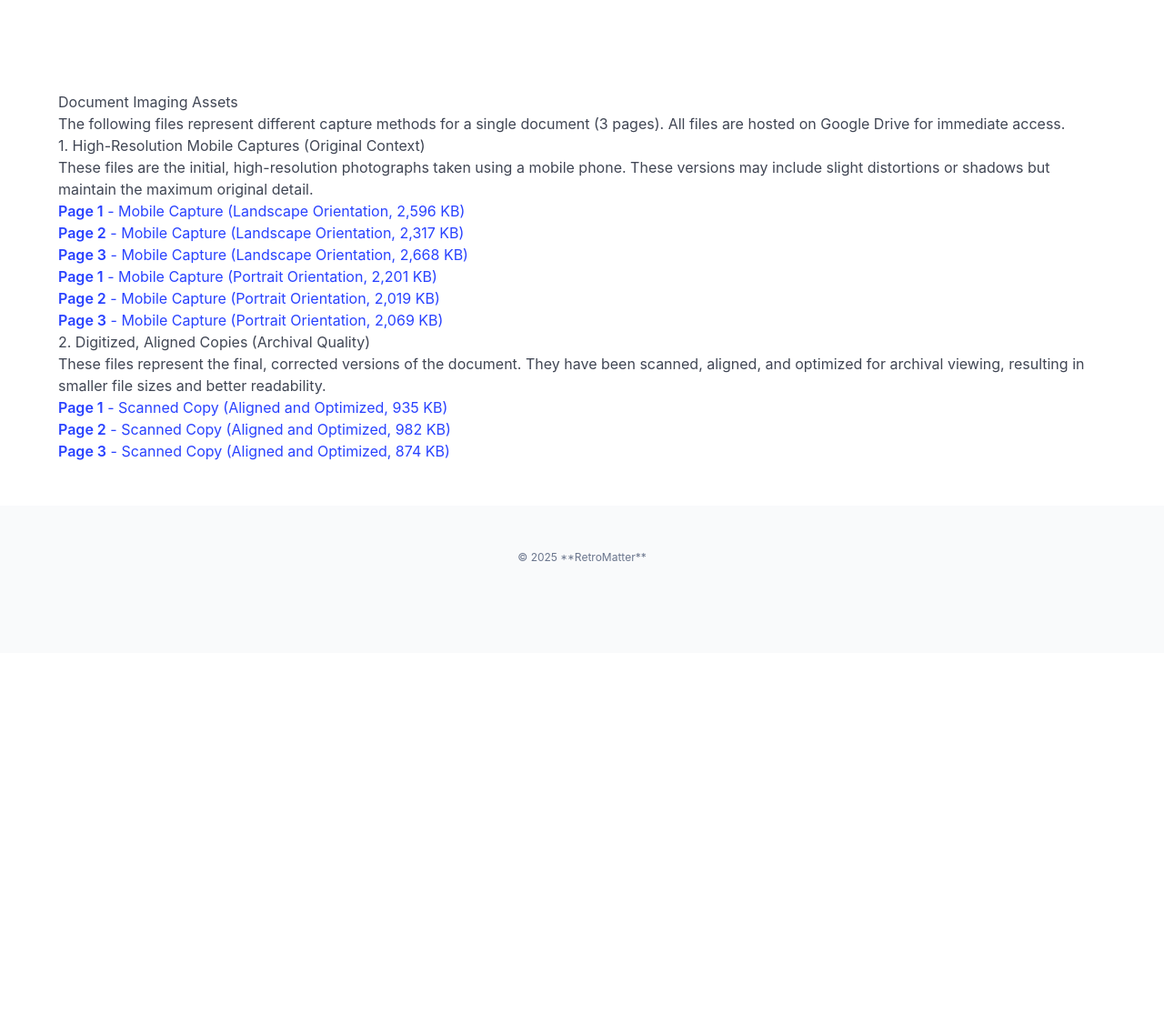
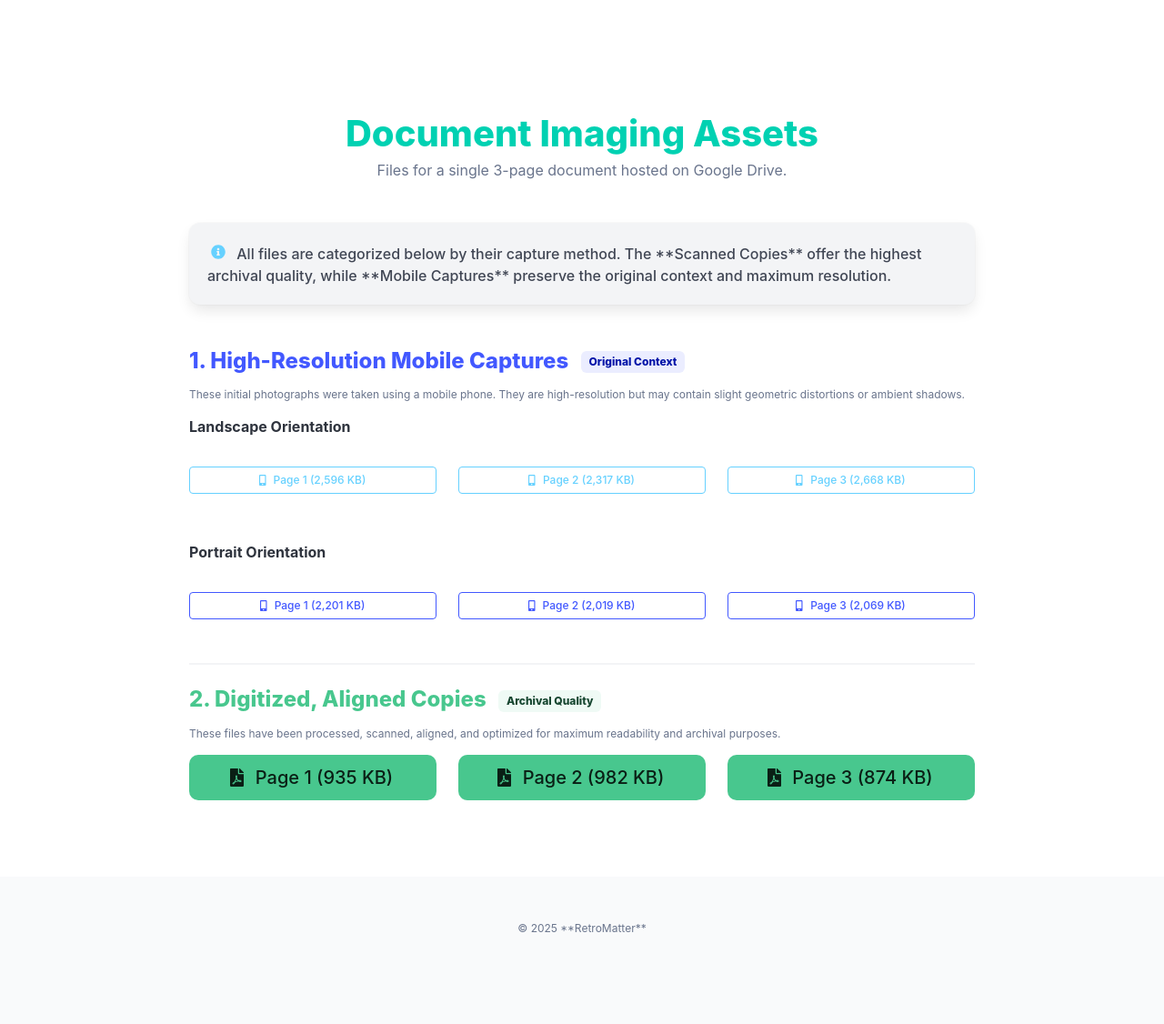
Before and after one commit to retromatter/retromatter.github.io, a Jekyll site: the page built from files/scans/index.md, in a window 1280 px wide. Shown: the whole page at 91% size. Built offline with Jekyll 4.4.1, drawn with Linux system fonts in a browser that asks for light colours; nearby versions of some CDN libraries; before the commit the page ends 900 px from its top, so only the background shows below that.

Commit message:
Revise document imaging assets layout and content
Updated the title and improved the structure of the document imaging assets section. Added sections for landscape and portrait orientations with corresponding links.

```diff
--- a/files/scans/index.md
+++ b/files/scans/index.md
@@ -1,27 +1,111 @@
 ---
 layout: default
-title: NOVSCAN
+title: NOVSCAN - Document Assets
 ---
 
-# Document Imaging Assets
+<div class="container is-max-desktop">
+    <div class="section pt-5 pb-5">
 
-The following files represent different capture methods for a single document (3 pages). All files are hosted on Google Drive for immediate access.
+        <h1 class="title is-2 has-text-centered has-text-primary mb-2">
+            Document Imaging Assets
+        </h1>
+        <p class="subtitle is-6 has-text-centered has-text-grey mb-6">
+            Files for a single 3-page document hosted on Google Drive.
+        </p>
 
-## 1. High-Resolution Mobile Captures (Original Context)
+        <div class="box has-background-white-ter mb-6">
+            <p class="is-size-6 has-text-weight-medium">
+                <span class="icon has-text-info mr-1"><i class="fas fa-info-circle"></i></span>
+                All files are categorized below by their capture method. The **Scanned Copies** offer the highest archival quality, while **Mobile Captures** preserve the original context and maximum resolution.
+            </p>
+        </div>
 
-These files are the initial, high-resolution photographs taken using a mobile phone. These versions may include slight distortions or shadows but maintain the maximum original detail.
+        <h2 class="title is-4 mb-4 has-text-link">
+            1. High-Resolution Mobile Captures <span class="tag is-link is-light ml-2">Original Context</span>
+        </h2>
+        <p class="subtitle is-7 has-text-grey mb-4">
+            These initial photographs were taken using a mobile phone. They are high-resolution but may contain slight geometric distortions or ambient shadows.
+        </p>
 
-* [**Page 1** - Mobile Capture (Landscape Orientation, 2,596 KB)](https://drive.google.com/file/d/1JHGYx_YnqgsRYmDlB9fla1JtlennOSy3/view?usp=sharing)
-* [**Page 2** - Mobile Capture (Landscape Orientation, 2,317 KB)](https://drive.google.com/file/d/13wBdEs8WlGOTcUx0wnyJbICiYksQoylK/view?usp=sharing)
-* [**Page 3** - Mobile Capture (Landscape Orientation, 2,668 KB)](https://drive.google.com/file/d/16jsB-4da4Q2tWpTRL2y21iltpnYgKNEt/view?usp=sharing)
-* [**Page 1** - Mobile Capture (Portrait Orientation, 2,201 KB)](https://drive.google.com/file/d/1UowFxrTh2_OaINgqjG5Iso-mqoeV3TZF/view?usp=sharing)
-* [**Page 2** - Mobile Capture (Portrait Orientation, 2,019 KB)](https://drive.google.com/file/d/1rjPDTfPTRf1Br2qOzxYshwUv4_pNjevW/view?usp=sharing)
-* [**Page 3** - Mobile Capture (Portrait Orientation, 2,069 KB)](https://drive.google.com/file/d/1Ufwg5dJ38Gwj_bAl17rM7t9d3ZkmvzCx/view?usp=sharing)
+        <div class="columns is-multiline is-mobile">
+            {% comment %} --- LANDSCAPE CAPTURES --- {% endcomment %}
+            <div class="column is-12">
+                <p class="is-size-6 has-text-weight-bold has-text-grey-darker mb-2">Landscape Orientation</p>
+            </div>
 
-## 2. Digitized, Aligned Copies (Archival Quality)
+            <div class="column is-4">
+                <a href="https://drive.google.com/file/d/1JHGYx_YnqgsRYmDlB9fla1JtlennOSy3/view?usp=sharing" class="button is-fullwidth is-small is-outlined is-info mb-3" target="_blank">
+                    <span class="icon"><i class="fas fa-mobile-alt"></i></span>
+                    <span title="Mobile Capture (Landscape Orientation, 2,596 KB)">Page 1 (2,596 KB)</span>
+                </a>
+            </div>
+            <div class="column is-4">
+                <a href="https://drive.google.com/file/d/13wBdEs8WlGOTcUx0wnyJbICiYksQoylK/view?usp=sharing" class="button is-fullwidth is-small is-outlined is-info mb-3" target="_blank">
+                    <span class="icon"><i class="fas fa-mobile-alt"></i></span>
+                    <span title="Mobile Capture (Landscape Orientation, 2,317 KB)">Page 2 (2,317 KB)</span>
+                </a>
+            </div>
+            <div class="column is-4">
+                <a href="https://drive.google.com/file/d/16jsB-4da4Q2tWpTRL2y21iltpnYgKNEt/view?usp=sharing" class="button is-fullwidth is-small is-outlined is-info mb-3" target="_blank">
+                    <span class="icon"><i class="fas fa-mobile-alt"></i></span>
+                    <span title="Mobile Capture (Landscape Orientation, 2,668 KB)">Page 3 (2,668 KB)</span>
+                </a>
+            </div>
 
-These files represent the final, corrected versions of the document. They have been scanned, aligned, and optimized for archival viewing, resulting in smaller file sizes and better readability.
+            {% comment %} --- PORTRAIT CAPTURES --- {% endcomment %}
+            <div class="column is-12">
+                <p class="is-size-6 has-text-weight-bold has-text-grey-darker mb-2 mt-4">Portrait Orientation</p>
+            </div>
 
-* [**Page 1** - Scanned Copy (Aligned and Optimized, 935 KB)](https://drive.google.com/file/d/1NrqcCyndCNMPQ8n9i5RuCxN_t8Rywcs-/view?usp=sharing)
-* [**Page 2** - Scanned Copy (Aligned and Optimized, 982 KB)](https://drive.google.com/file/d/1egubLIPq3HBlCASNXhvNrr_-3CTb9esf/view?usp=sharing)
-* [**Page 3** - Scanned Copy (Aligned and Optimized, 874 KB)](https://drive.google.com/file/d/1kAuaXpdtzBRaphA9-zDHUUdP4gwF2DeI/view?usp=sharing)
+            <div class="column is-4">
+                <a href="https://drive.google.com/file/d/1UowFxrTh2_OaINgqjG5Iso-mqoeV3TZF/view?usp=sharing" class="button is-fullwidth is-small is-outlined is-link mb-3" target="_blank">
+                    <span class="icon"><i class="fas fa-mobile-alt"></i></span>
+                    <span title="Mobile Capture (Portrait Orientation, 2,201 KB)">Page 1 (2,201 KB)</span>
+                </a>
+            </div>
+            <div class="column is-4">
+                <a href="https://drive.google.com/file/d/1rjPDTfPTRf1Br2qOzxYshwUv4_pNjevW/view?usp=sharing" class="button is-fullwidth is-small is-outlined is-link mb-3" target="_blank">
+                    <span class="icon"><i class="fas fa-mobile-alt"></i></span>
+                    <span title="Mobile Capture (Portrait Orientation, 2,019 KB)">Page 2 (2,019 KB)</span>
+                </a>
+            </div>
+            <div class="column is-4">
+                <a href="https://drive.google.com/file/d/1Ufwg5dJ38Gwj_bAl17rM7t9d3ZkmvzCx/view?usp=sharing" class="button is-fullwidth is-small is-outlined is-link mb-3" target="_blank">
+                    <span class="icon"><i class="fas fa-mobile-alt"></i></span>
+                    <span title="Mobile Capture (Portrait Orientation, 2,069 KB)">Page 3 (2,069 KB)</span>
+                </a>
+            </div>
+        </div>
+
+        <hr>
+
+        <h2 class="title is-4 mb-4 has-text-success">
+            2. Digitized, Aligned Copies <span class="tag is-success is-light ml-2">Archival Quality</span>
+        </h2>
+        <p class="subtitle is-7 has-text-grey mb-4">
+            These files have been processed, scanned, aligned, and optimized for maximum readability and archival purposes.
+        </p>
+
+        <div class="columns is-multiline is-mobile is-centered">
+            <div class="column is-4">
+                <a href="https://drive.google.com/file/d/1NrqcCyndCNMPQ8n9i5RuCxN_t8Rywcs-/view?usp=sharing" class="button is-fullwidth is-medium is-success mb-3" target="_blank">
+                    <span class="icon"><i class="fas fa-file-pdf"></i></span>
+                    <span title="Scanned Copy (Aligned and Optimized, 935 KB)">Page 1 (935 KB)</span>
+                </a>
+            </div>
+            <div class="column is-4">
+                <a href="https://drive.google.com/file/d/1egubLIPq3HBlCASNXhvNrr_-3CTb9esf/view?usp=sharing" class="button is-fullwidth is-medium is-success mb-3" target="_blank">
+                    <span class="icon"><i class="fas fa-file-pdf"></i></span>
+                    <span title="Scanned Copy (Aligned and Optimized, 982 KB)">Page 2 (982 KB)</span>
+                </a>
+            </div>
+            <div class="column is-4">
+                <a href="https://drive.google.com/file/d/1kAuaXpdtzBRaphA9-zDHUUdP4gwF2DeI/view?usp=sharing" class="button is-fullwidth is-medium is-success mb-3" target="_blank">
+                    <span class="icon"><i class="fas fa-file-pdf"></i></span>
+                    <span title="Scanned Copy (Aligned and Optimized, 874 KB)">Page 3 (874 KB)</span>
+                </a>
+            </div>
+        </div>
+
+    </div>
+</div>
```
